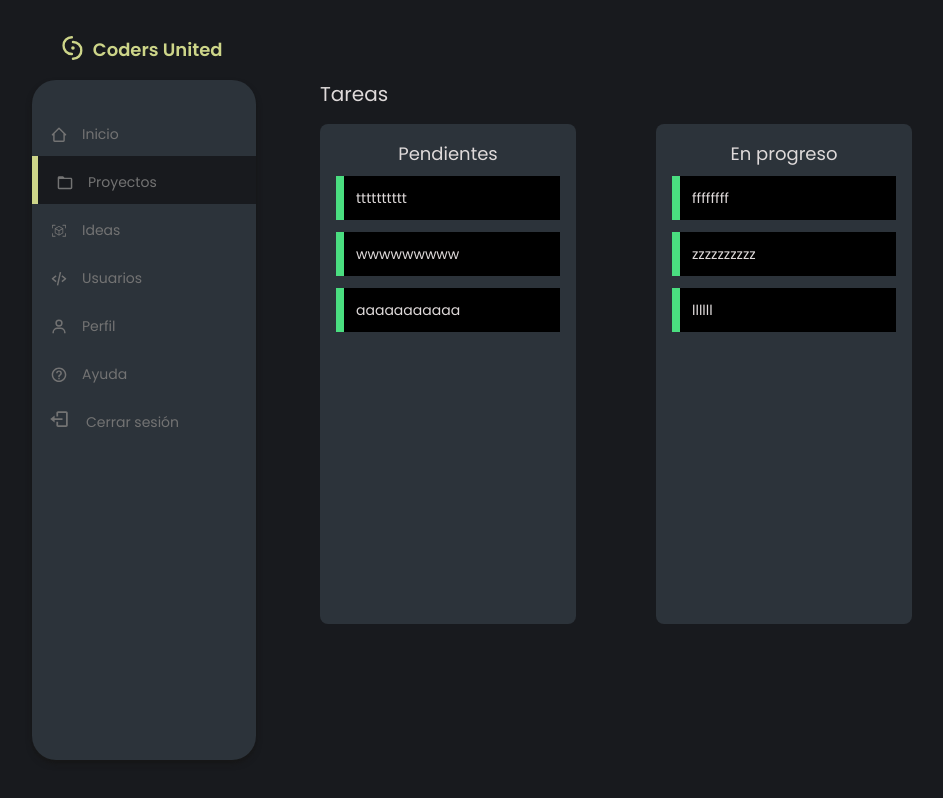
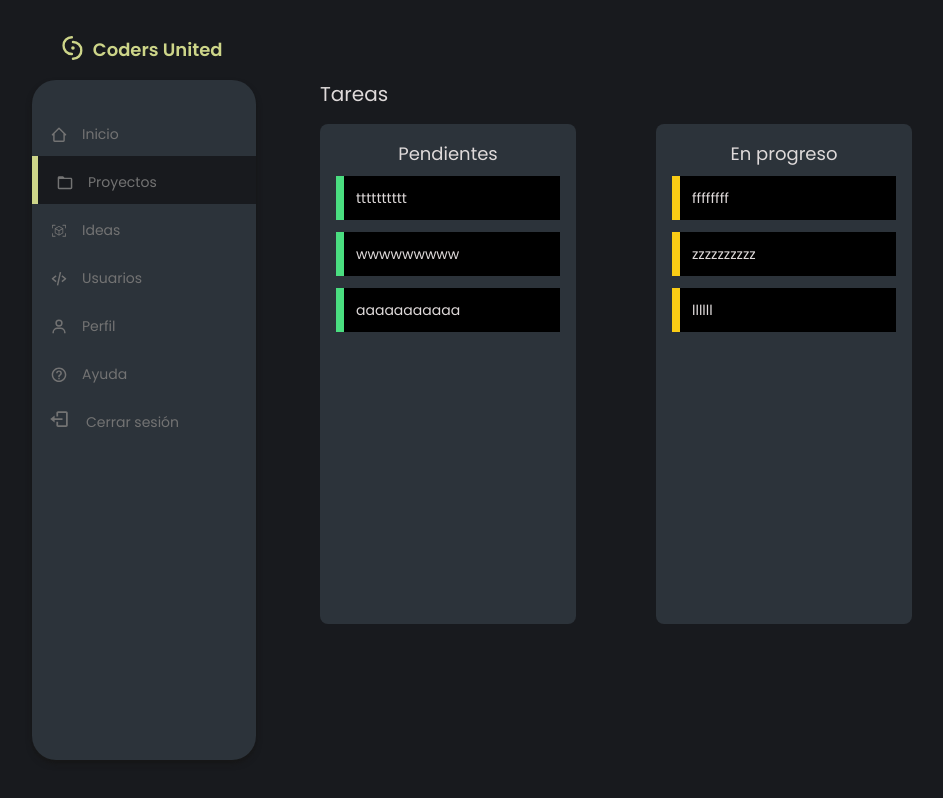
Before and after one commit to rodrigo745/coders-united, a Next.js app: page /pages/1/proyectos/proyecto_creado/1/tareas in a window 1280 px wide. Shown: the top 798 px of the page, without its empty margins (8-951 px from the left). Built offline with nearby package versions, Linux system fonts and the light colour scheme.

Commit message:
estilo bordes cambiantes

```diff
--- a/src/components/tareas/KanbanBoard.jsx
+++ b/src/components/tareas/KanbanBoard.jsx
@@ -65,7 +65,8 @@ export default function KanbanBoard(){
                 {
                     lista.map((e, index)=>(
                         e.tipo === "p" &&
-                        <Tarea key={index} id={e.id} titulo={e.titulo} />
+
+                        <Tarea key={index} id={e.id} titulo={e.titulo} borde="border-green-400 "/>
                     ))
                 }
                 </SortableContext>
@@ -77,7 +78,7 @@ export default function KanbanBoard(){
                 {
                     lista.map((e, index)=>(
                         e.tipo === "w" &&
-                        <Tarea key={index} id={e.id} titulo={e.titulo} />
+                        <Tarea key={index} id={e.id} titulo={e.titulo} borde="border-yellow-400" />
                     ))
                 }
 
--- a/src/components/tareas/Tarea.jsx
+++ b/src/components/tareas/Tarea.jsx
@@ -18,7 +18,7 @@ export default function Tareas(props) {
 
 
     return(
-        <div ref={setNodeRef} style={style} {...listeners} {...attributes}  className="bg-black p-3 text-sm border-l-8 border-green-400 mb-3">
+        <div ref={setNodeRef} style={style} {...listeners} {...attributes}  className={`bg-black p-3 text-sm border-l-8 mb-3  ${props.borde}`}>
             {/* Tareas */}
             {props.titulo}
         </div>
```
